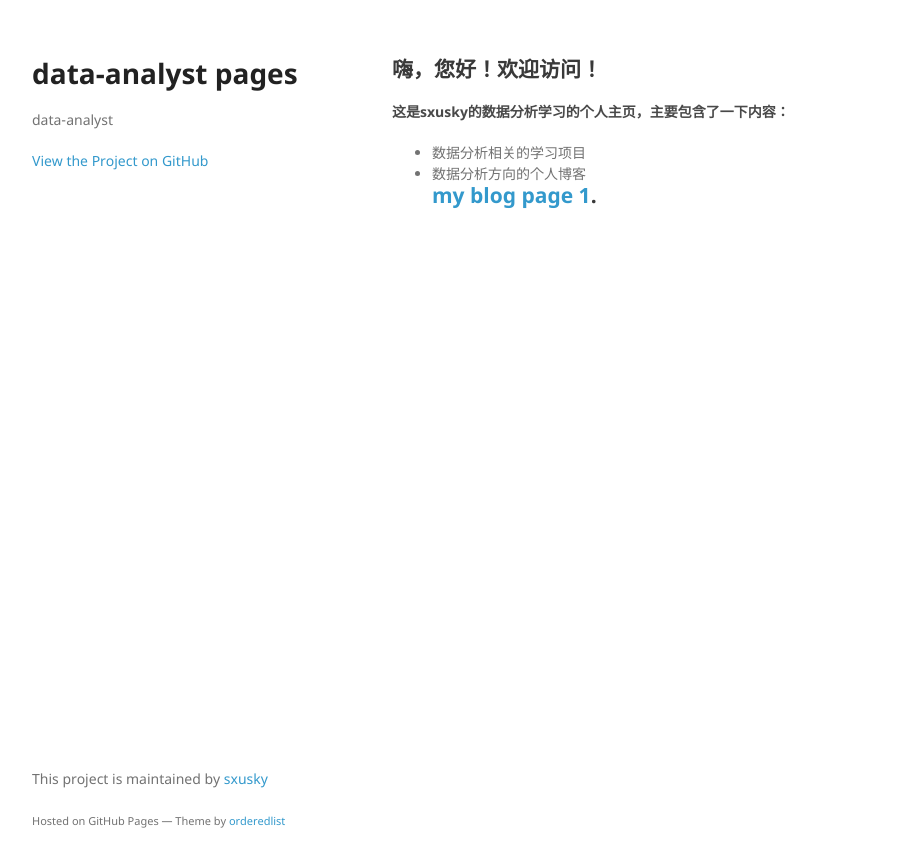
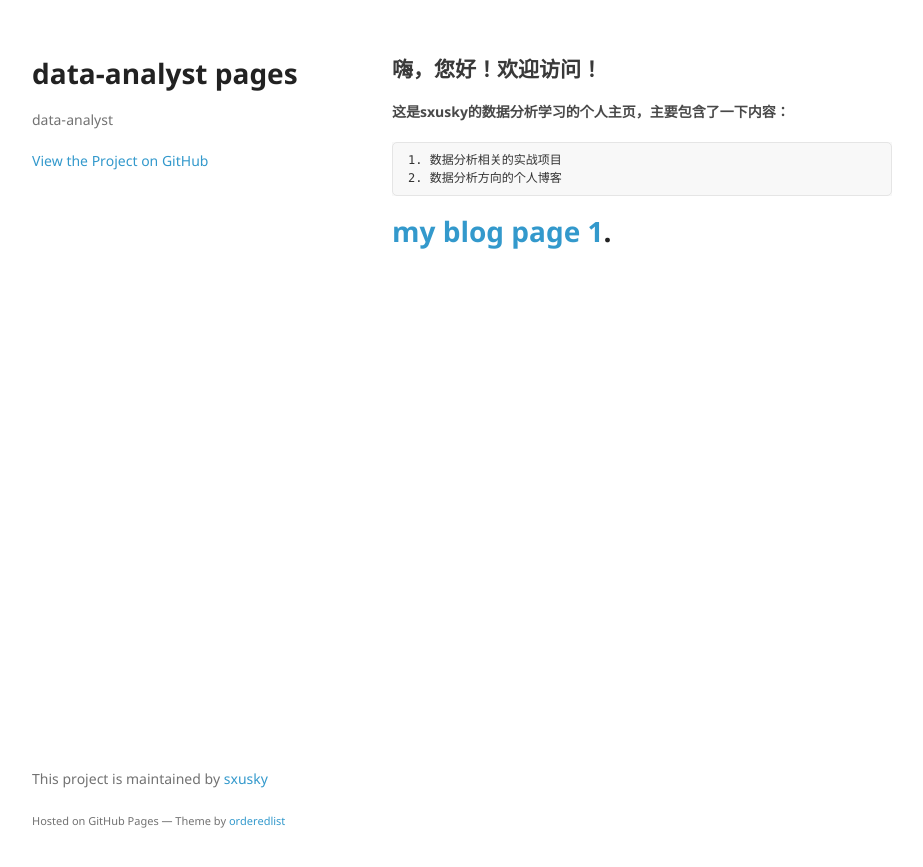
Before and after one commit to sxusky/data-analyst, a Jekyll site: the page built from docs/index.md, in a window 1280 px wide. Shown: the top 867 px of the page, without its empty margins (178-1101 px from the left). Built offline with Jekyll 4.4.1, drawn with Linux system fonts in a browser that asks for light colours; our own code applies the rules of GitHub Pages for plain Markdown files.

Commit message:
index.md

```diff
--- a/docs/index.md
+++ b/docs/index.md
@@ -4,6 +4,8 @@ layout: default
 
 ## 嗨，您好！欢迎访问！
 #### 这是sxusky的数据分析学习的个人主页，主要包含了一下内容：
-- 数据分析相关的学习项目
-- 数据分析方向的个人博客
-## [my blog page 1](my-page-1).
+
+	1. 数据分析相关的实战项目
+	2. 数据分析方向的个人博客
+
+# [my blog page 1](my-page-1).
```
